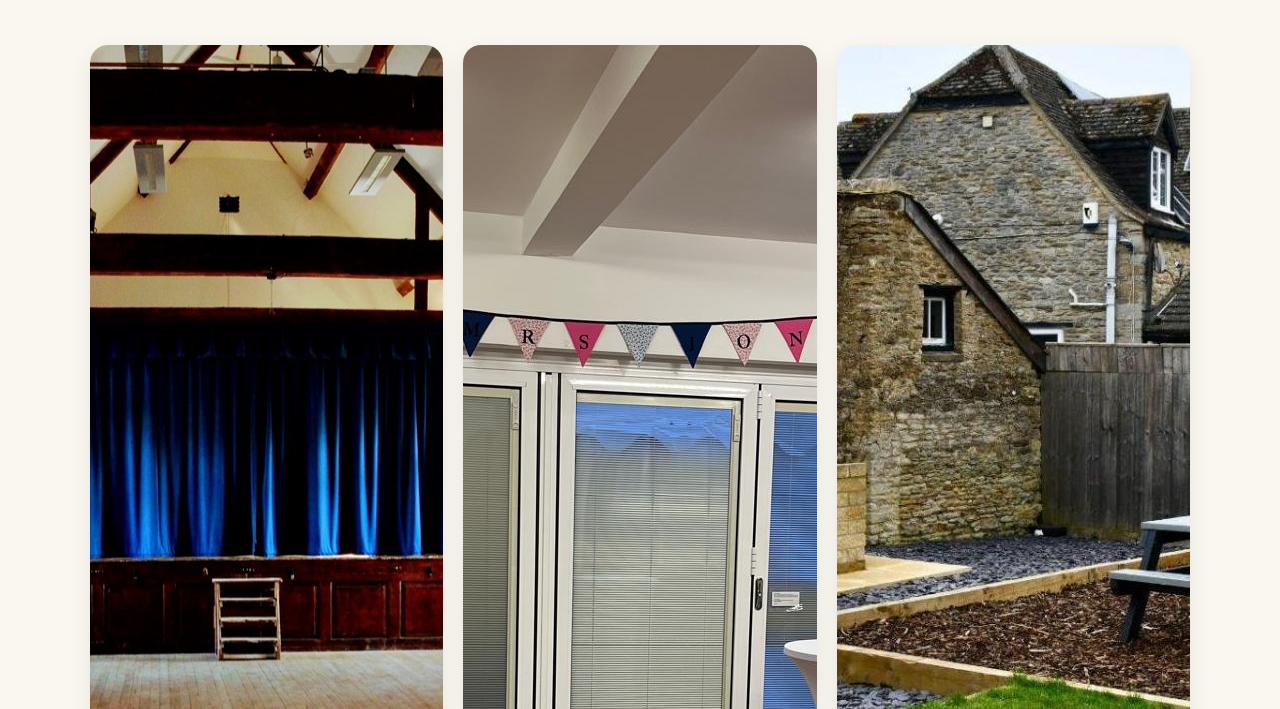
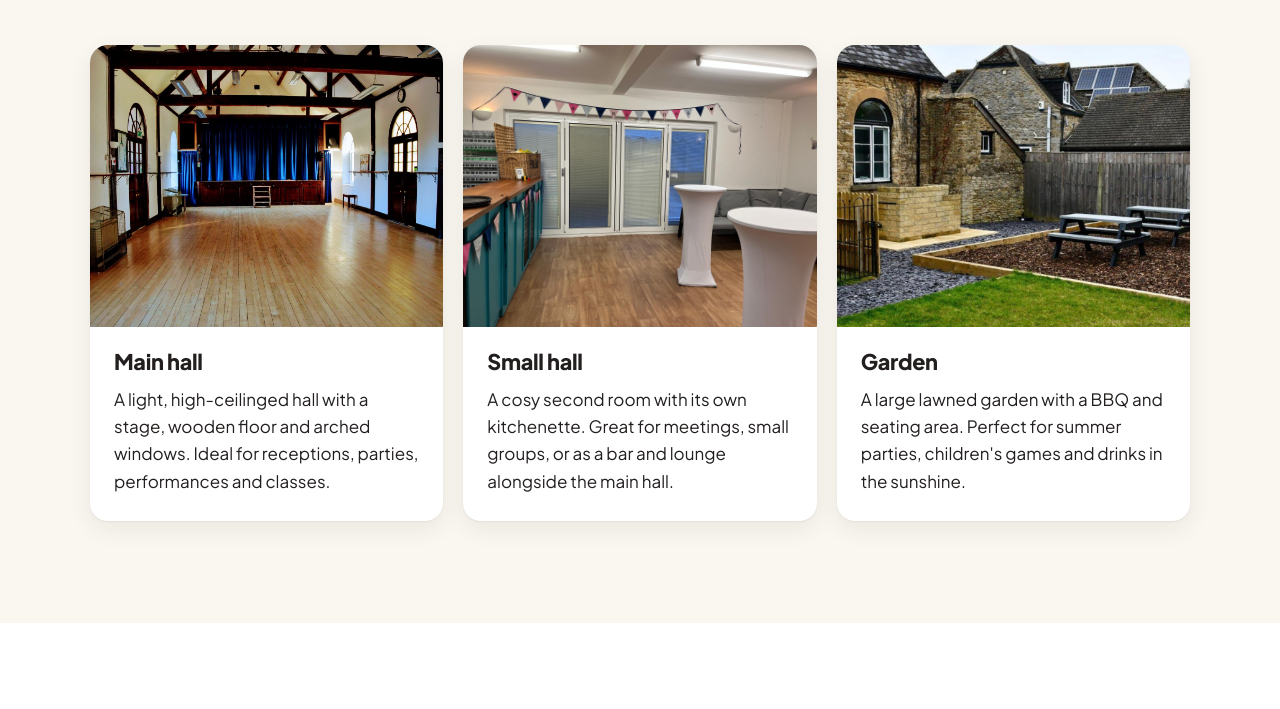
Before and after one commit to brickvaults/bucklandvillagehall, a website: page public/hire.html in a window 1280 px wide. Shown: the part 1231-1940 px from the top of the page. Drawn offline with Linux system fonts and the light colour scheme.

Commit message:
Hire page: even 5:4 space photos, envelope icon, click-to-enlarge photos
- Space card photos ignored their crop ratio because the <img> height
  attribute won; height: auto restores an even 5:4 crop on all screens.
- "Check availability" opens an email, so it now has an envelope icon.
- Content photos on every page (space cards, side photos, call-to-action
  photos) open in the same lightbox as the Gallery, with next/previous.

Co-Authored-By: Claude Opus 5.5 <noreply@anthropic.com>

```diff
--- a/public/css/site.css
+++ b/public/css/site.css
@@ -178,7 +178,8 @@ a.pill.ink:hover { background: #000; border-color: #000; color: #fff; }
 /* cards */
 .cards { display: grid; grid-template-columns: repeat(auto-fill, minmax(280px, 1fr)); gap: 20px; }
 .card { background: var(--paper); border-radius: var(--radius); overflow: hidden; box-shadow: var(--shadow); display: flex; flex-direction: column; }
-.card img { aspect-ratio: 3 / 2; object-fit: cover; width: 100%; }
+/* height: auto stops the <img> height attribute overriding the crop ratio */
+.card img { aspect-ratio: 5 / 4; object-fit: cover; width: 100%; height: auto; }
 .card-body { padding: 22px 24px 26px; }
 .card-body p:last-child { margin-bottom: 0; }
 
@@ -288,3 +289,9 @@ a.pill.ink:hover { background: #000; border-color: #000; color: #fff; }
 [hidden] { display: none !important; }
 .event-meta li.monthly { background: var(--yellow); }
 .event .next-date { font-weight: 700; color: var(--ink); margin: 0 0 8px; }
+
+/* Content photos that open in the lightbox */
+button.zoom { display: block; width: 100%; height: 100%; padding: 0; margin: 0; border: 0; background: none; cursor: zoom-in; overflow: hidden; }
+button.zoom img { transition: transform 0.3s; }
+button.zoom:hover img { transform: scale(1.03); }
+@media (prefers-reduced-motion: reduce) { button.zoom img, .gallery img { transition: none; } }
--- a/public/hire.html
+++ b/public/hire.html
@@ -48,7 +48,7 @@
           <p class="lede">A beautiful Cotswold stone hall, a garden and everything you need to host.</p>
           <div class="pill-row">
             <a class="pill" href="mailto:enquiries@buckhall.org.uk?subject=Booking%20enquiry">
-              <svg viewBox="0 0 24 24" fill="none" stroke="currentColor" stroke-width="2" stroke-linecap="round" stroke-linejoin="round" aria-hidden="true"><rect x="3" y="4" width="18" height="18" rx="2"/><path d="M16 2v4M8 2v4M3 10h18"/></svg>
+              <svg viewBox="0 0 24 24" fill="none" stroke="currentColor" stroke-width="2" stroke-linecap="round" stroke-linejoin="round" aria-hidden="true"><rect x="2" y="4" width="20" height="16" rx="2"/><path d="m22 7-10 6L2 7"/></svg>
               Check availability
             </a>
             <a class="pill ghost" href="tel:01367870886">Call 01367 870886</a>
--- a/public/js/site.js
+++ b/public/js/site.js
@@ -292,9 +292,34 @@
       });
   }
 
-  const box = document.getElementById("lightbox");
+  /* ------------------------------------------------------ lightbox */
+  // Gallery thumbnails and the content photos on other pages (cards, side photos,
+  // call-to-action photos) open full size in one shared viewer.
+  const ZOOM_SELECTOR = ".gallery button, button.zoom";
+  document.querySelectorAll(".card > img, .rounded-photo > img, .cta-band .photo > img").forEach((im) => {
+    const b = el("button", { type: "button", class: "zoom", "aria-label": "View larger: " + im.alt });
+    im.replaceWith(b);
+    b.append(im);
+  });
+
+  let box = document.getElementById("lightbox");
+  if (!box && document.querySelector(ZOOM_SELECTOR)) {
+    box = el("dialog", { id: "lightbox", class: "lightbox", "aria-label": "Photo viewer" }, [
+      el("img", { src: "", alt: "" }),
+      el("div", { class: "bar" }, [
+        el("p", { class: "caption" }),
+        el("div", { class: "pill-row" }, [
+          el("button", { class: "pill small", type: "button", "data-prev": "", "aria-label": "Previous photo", text: "‹" }),
+          el("button", { class: "pill small", type: "button", "data-next": "", "aria-label": "Next photo", text: "›" }),
+          el("button", { class: "pill small ink", type: "button", "data-close": "", text: "Close" }),
+        ]),
+      ]),
+    ]);
+    document.body.append(box);
+  }
+
   if (box && typeof box.showModal === "function") {
-    const buttons = () => Array.from(document.querySelectorAll(".gallery button"));
+    const buttons = () => Array.from(document.querySelectorAll(ZOOM_SELECTOR));
     const img = box.querySelector("img");
     const caption = box.querySelector(".caption");
     let index = 0;
@@ -303,12 +328,14 @@
       const list = buttons();
       index = (i + list.length) % list.length;
       const thumb = list[index].querySelector("img");
-      img.src = list[index].dataset.full || thumb.src;
+      img.src = list[index].dataset.full || thumb.currentSrc || thumb.src;
       img.alt = thumb.alt;
       caption.textContent = thumb.alt;
+      // Only offer previous/next when there's more than one photo.
+      box.querySelector("[data-prev]").hidden = box.querySelector("[data-next]").hidden = list.length < 2;
     }
     document.addEventListener("click", (e) => {
-      const b = e.target.closest(".gallery button");
+      const b = e.target.closest(ZOOM_SELECTOR);
       if (!b) return;
       show(buttons().indexOf(b));
       box.showModal();
```
